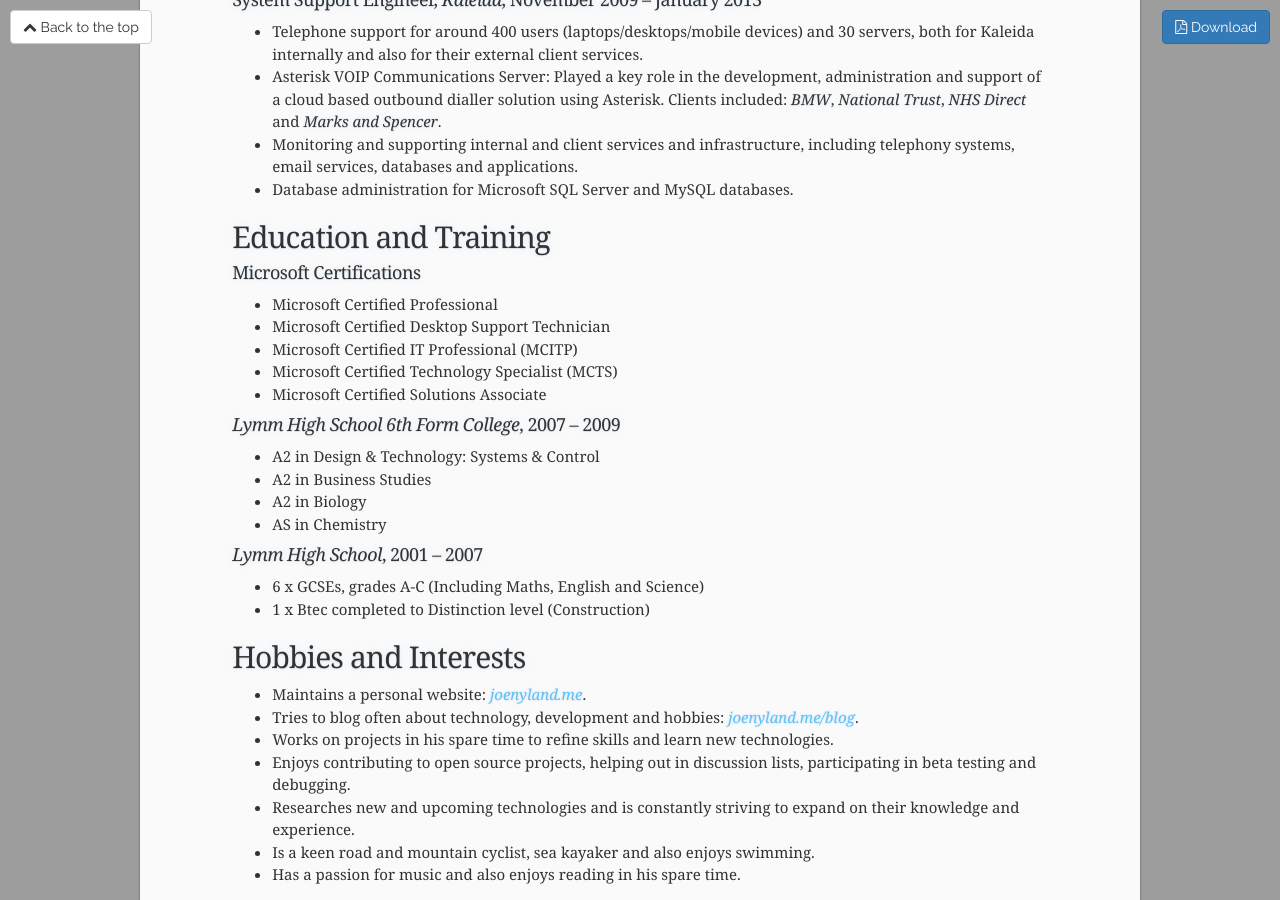
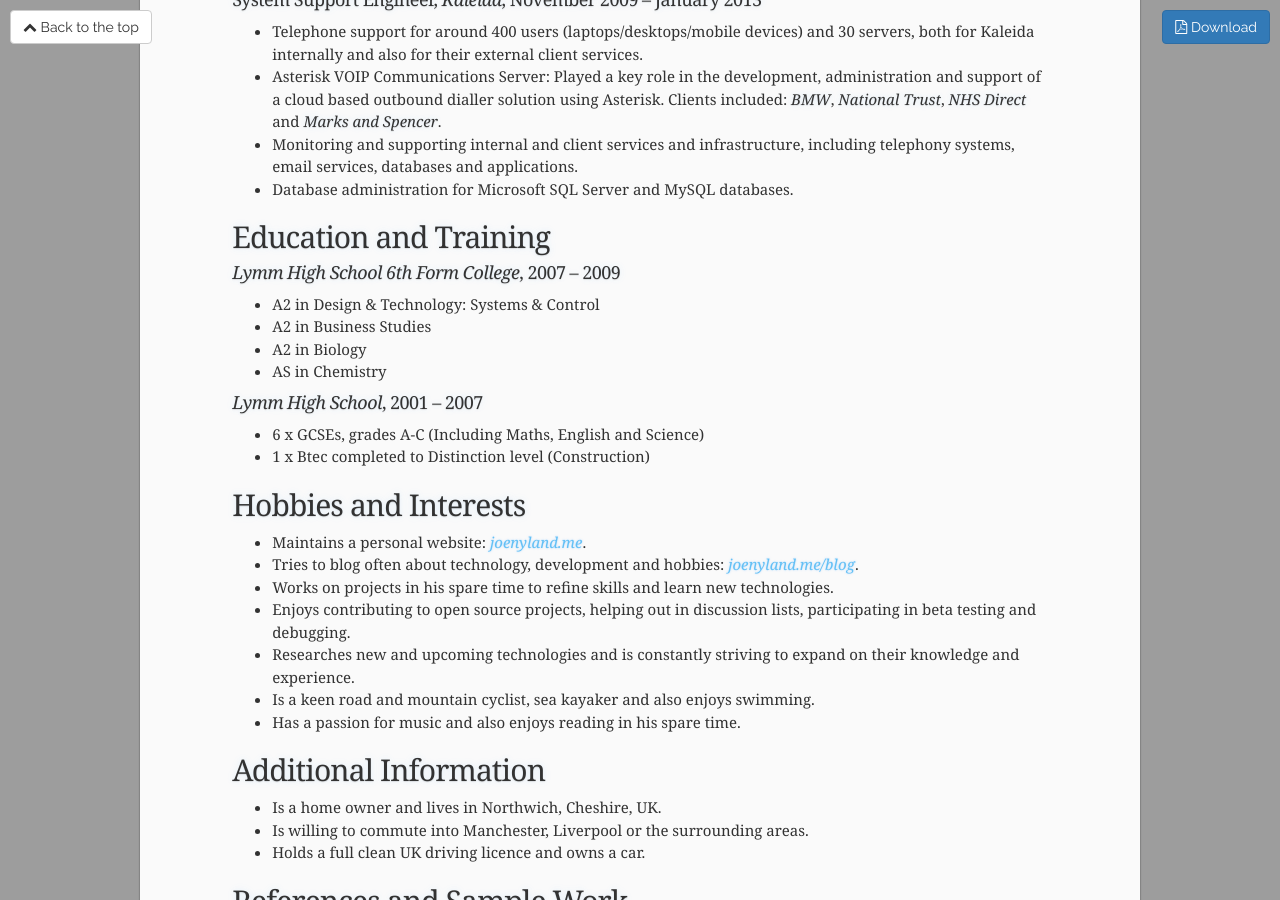
Before and after one commit to JoeNyland/joenyland.github.io, a Jekyll site: the page cv/index.html, which Jekyll copies as it is, in a window 1280 px wide and 900 px high, scrolled down 1503 px. Built offline with Jekyll 4.4.1, drawn with Linux system fonts in a browser that asks for light colours; nearby versions of some CDN libraries.

Commit message:
Remove Microsoft certifications from CV as they're no longer applicable

```diff
--- a/cv/index.html
+++ b/cv/index.html
@@ -142,15 +142,6 @@
             <section id="education-and-training">
                 <h2>Education and Training</h2>
 
-                <h4>Microsoft Certifications</h4>
-                <ul>
-                    <li>Microsoft Certified Professional</li>
-                    <li>Microsoft Certified Desktop Support Technician</li>
-                    <li>Microsoft Certified IT Professional (MCITP)</li>
-                    <li>Microsoft Certified Technology Specialist (MCTS)</li>
-                    <li>Microsoft Certified Solutions Associate</li>
-                </ul>
-
                 <h4><a class="subtle" href="http://www.lymmhigh6thform.org.uk" target="_blank">Lymm High
                     School 6th Form College</a>, 2007 – 2009</h4>
                 <ul>
```
